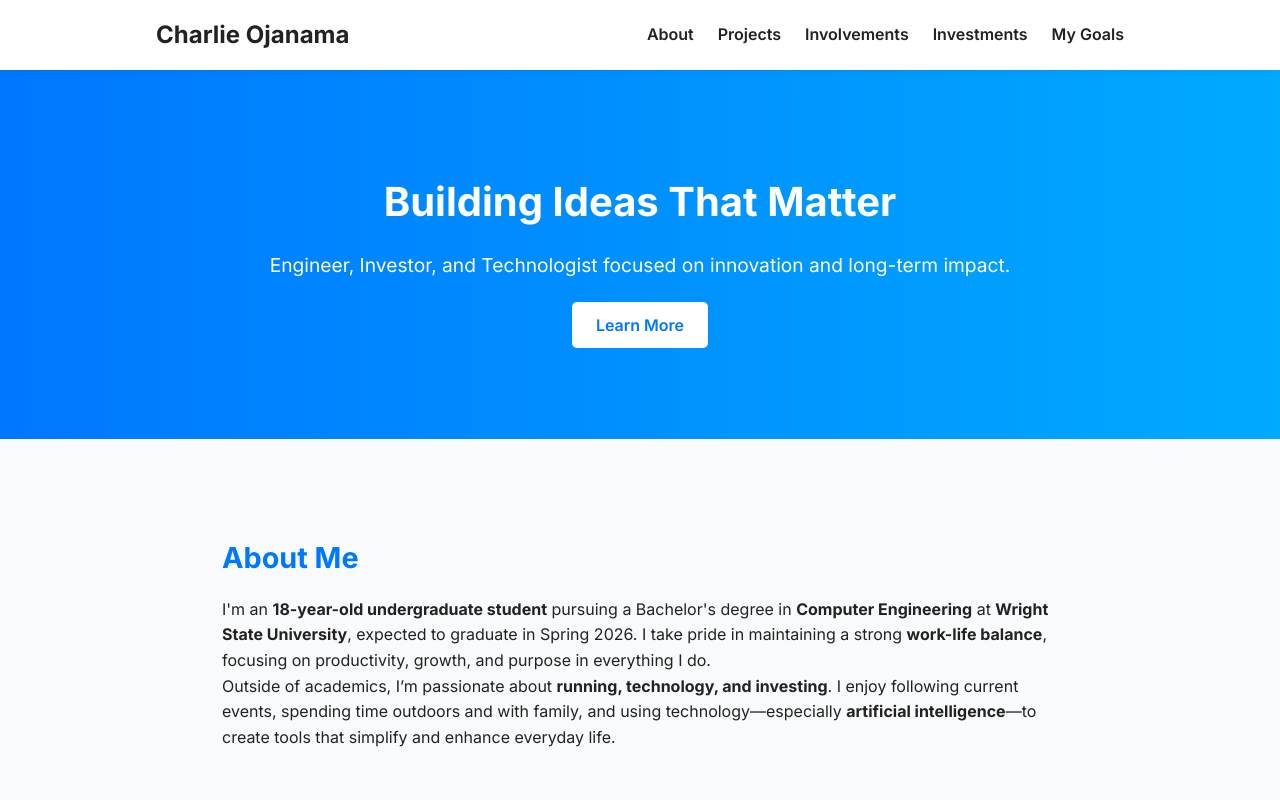
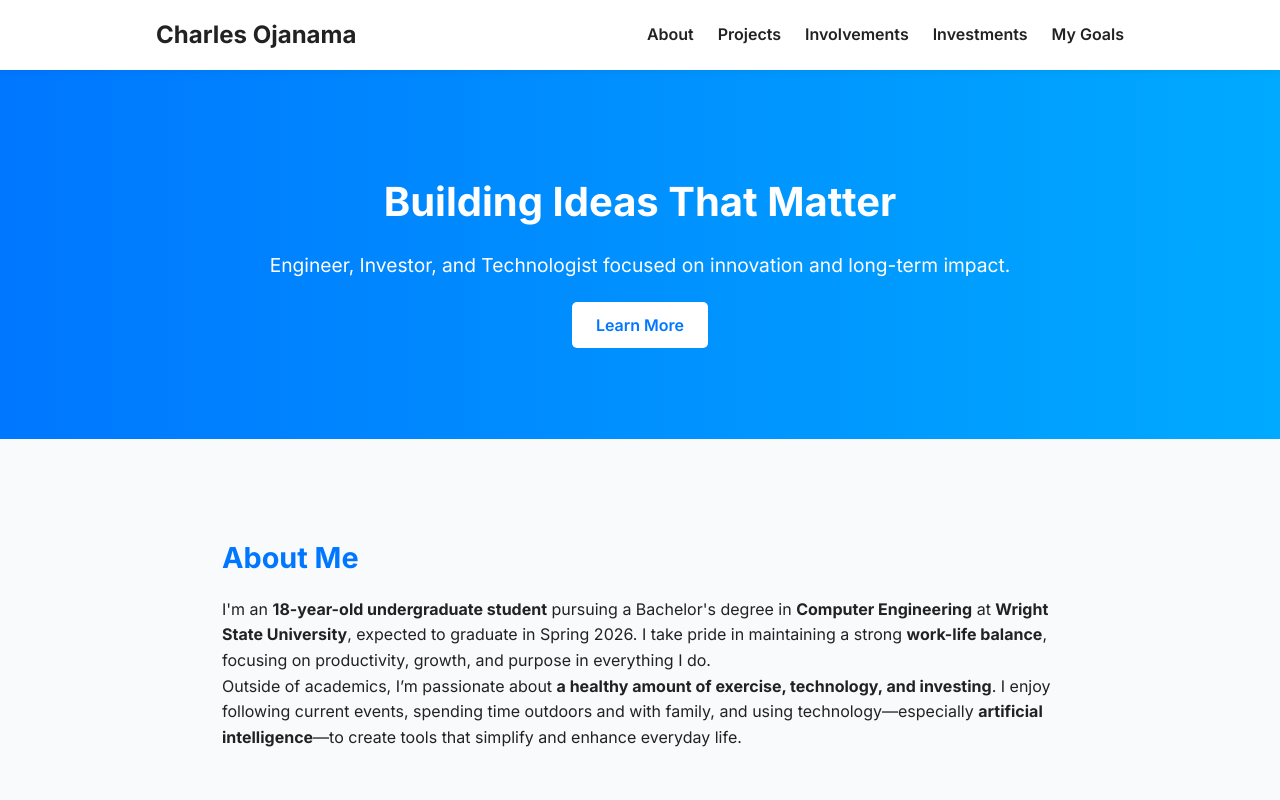
Before and after one commit to c-ojanama/c-ojanama, a plain HTML site: page index.html in a window 1280 px wide. Shown: the top 800 px of the page. Drawn offline with Linux system fonts and the light colour scheme; a script that the page names is missing.

Commit message:
Correct name from 'Charlie' to 'Charles'
Updated the title and logo name to reflect the correct name.

```diff
--- a/index.html
+++ b/index.html
@@ -3,7 +3,7 @@
 <head>
   <meta charset="UTF-8" />
   <meta name="viewport" content="width=device-width, initial-scale=1.0" />
-  <title>Charlie Ojanama | Official Site</title>
+  <title>Charles Ojanama | Official Site</title>
   <link rel="stylesheet" href="style.css" />
   <link rel="preconnect" href="https://fonts.googleapis.com">
   <link rel="preconnect" href="https://fonts.gstatic.com" crossorigin>
@@ -12,7 +12,7 @@
 <body>
   <header>
     <nav class="navbar">
-      <h1 class="logo">Charlie Ojanama</h1>
+      <h1 class="logo">Charles Ojanama</h1>
       <ul class="nav-links">
         <li><a href="#about">About</a></li>
         <li><a href="#projects">Projects</a></li>
@@ -42,7 +42,7 @@
         in everything I do.
       </p>
       <p>
-        Outside of academics, I’m passionate about <strong>running, technology, and investing</strong>. I enjoy following
+        Outside of academics, I’m passionate about <strong>a healthy amount of exercise, technology, and investing</strong>. I enjoy following
         current events, spending time outdoors and with family, and using technology—especially <strong>artificial intelligence</strong>—to
         create tools that simplify and enhance everyday life.
       </p>
```
